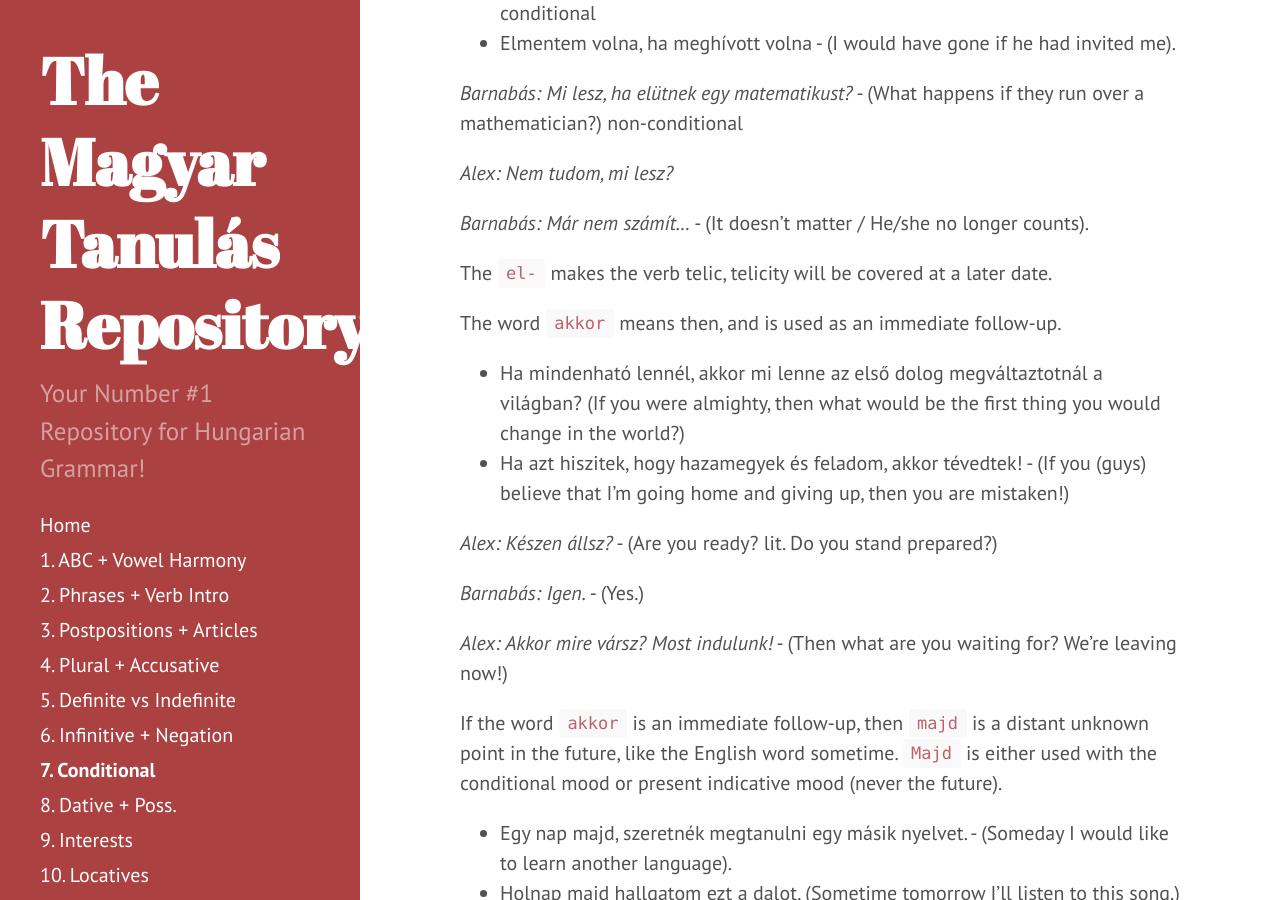
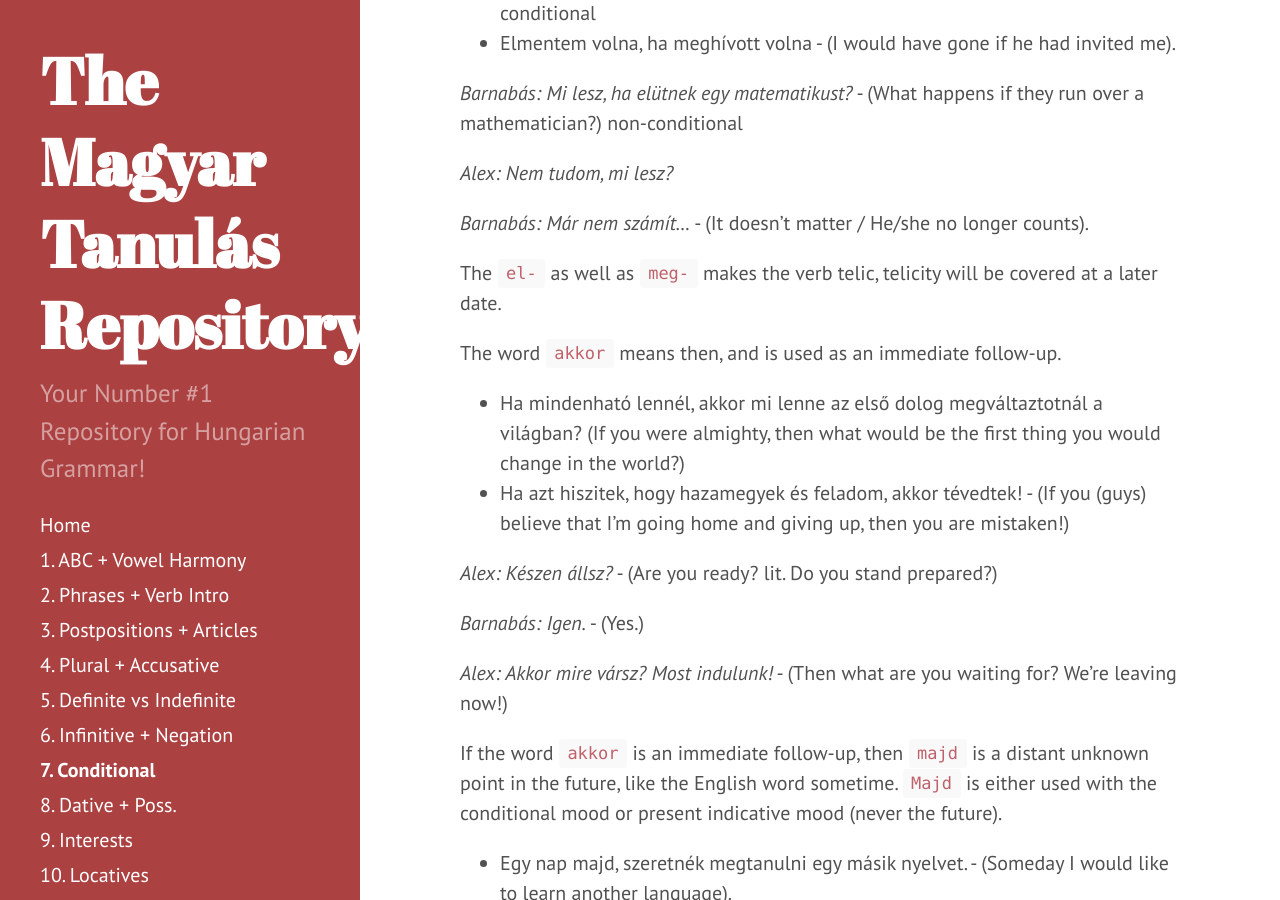
Before and after one commit to Magyartanulas/magyartanulas.github.io, a Jekyll site: the page built from Section7.md, in a window 1280 px wide and 900 px high, scrolled down 3047 px. Built offline with Jekyll 4.4.1, drawn with Linux system fonts in a browser that asks for light colours; Markdown is read by kramdown in place of the engine named in the settings.

Commit message:
Update Section7.md

```diff
--- a/Section7.md
+++ b/Section7.md
@@ -88,7 +88,7 @@ The word `ha` means if, and is not limited to the conditional mood.
 
 *Barnabás: Már nem számít...* - (It doesn't matter / He/she no longer counts).
 
-The `el-` makes the verb telic, telicity will be covered at a later date.
+The `el-` as well as `meg-` makes the verb telic, telicity will be covered at a later date.
 
 The word `akkor` means then, and is used as an immediate follow-up.
 
```
